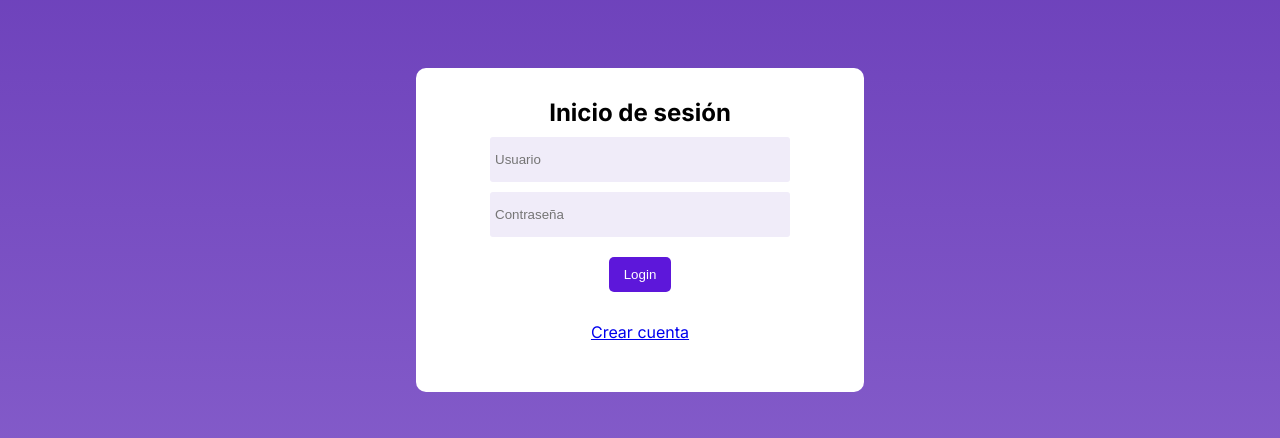
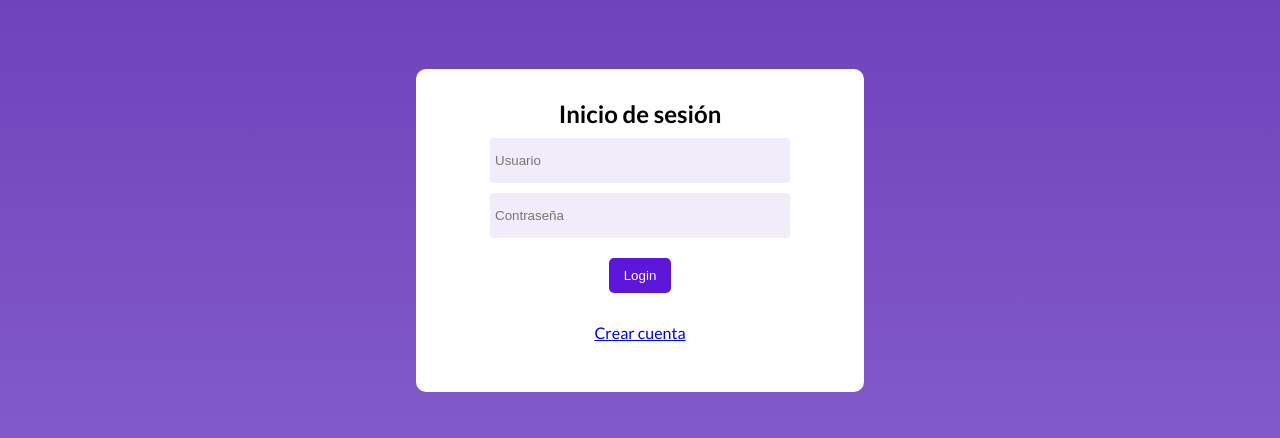
Before and after one commit to NestorEGM/sap-web-app, a Next.js app: page /login in a window 1280 px wide. Shown: the part 170-608 px from the top of the page. Built offline with nearby package versions, Linux system fonts and the light colour scheme.

Commit message:
rootLayout: Se agrego la fuente de texto principal al body

```diff
--- a/app/layout.tsx
+++ b/app/layout.tsx
@@ -1,8 +1,6 @@
 import type { Metadata } from "next";
-import { Inter } from "next/font/google";
 import "./globals.css";
-
-const inter = Inter({ subsets: ["latin"] });
+import { lato } from "./ui/fonts";
 
 export const metadata: Metadata = {
   title: "Create Next App",
@@ -16,7 +14,7 @@
 }>) {
   return (
     <html lang="en">
-      <body className={inter.className}>{children}</body>
+      <body className={lato.className}>{children}</body>
     </html>
   );
 }
```
